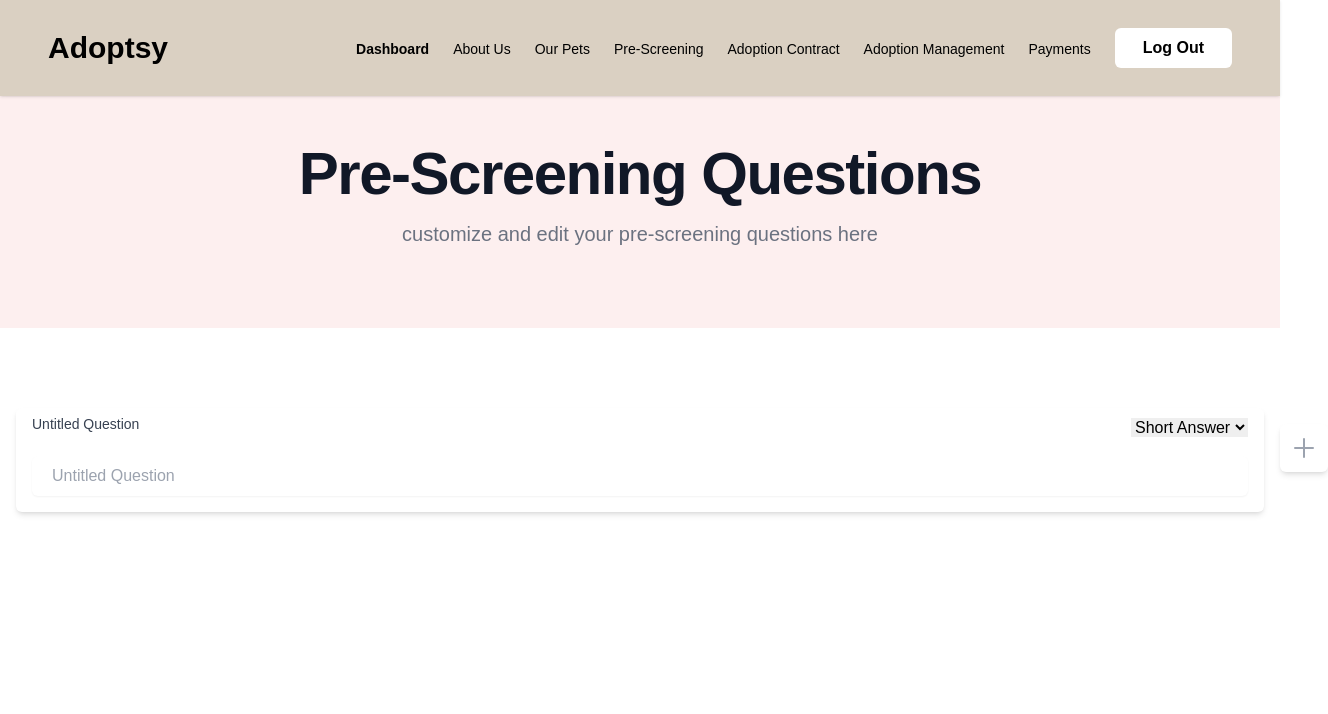
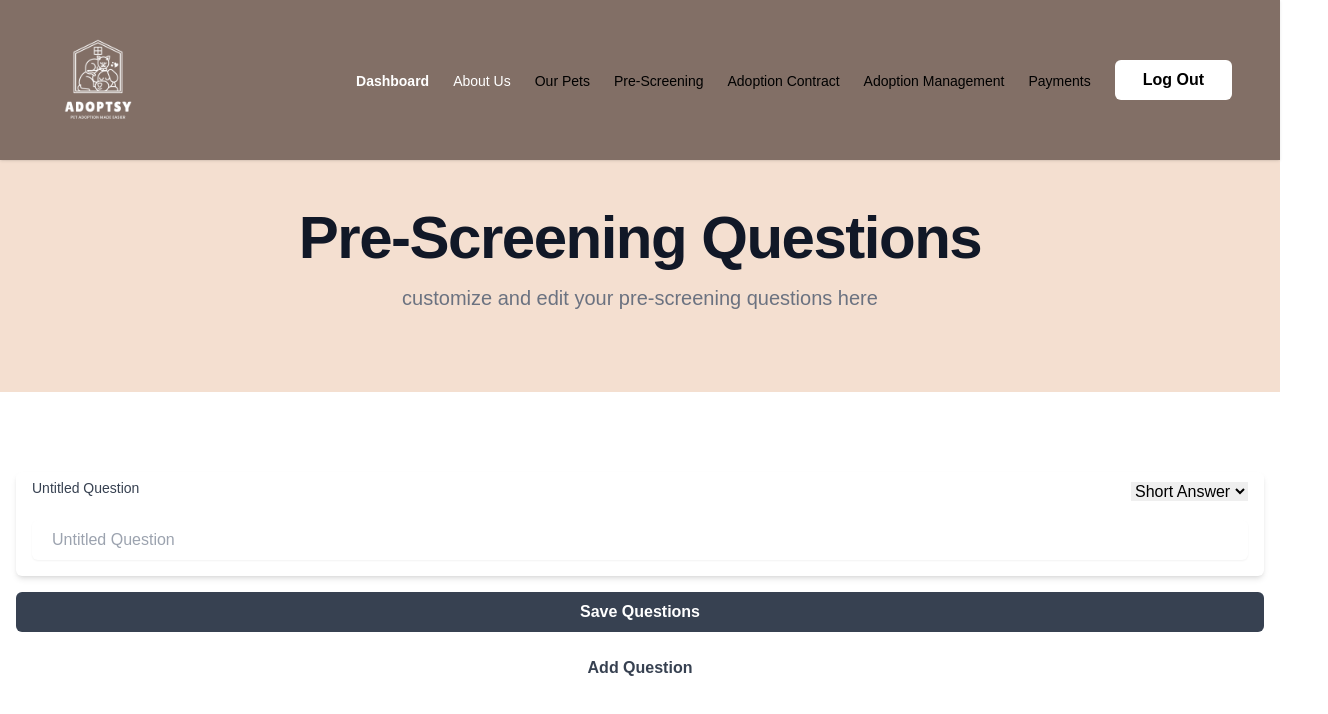
Before and after one commit to noviaantony/adoptimize, a React (Create React App) app in the folder client/: page /Prescreening in a window 1280 px wide. Shown: the top 714 px of the page, 1328 px wide, since content can reach past the window. Built offline with nearby package versions, Linux system fonts and the light colour scheme.

Commit message:
feat: Pdf uploader for adoption contract

```diff
--- a/client/package.json
+++ b/client/package.json
@@ -4,6 +4,8 @@
     "@emotion/react": "^11.10.5",
     "@emotion/styled": "^11.10.5",
     "@material-tailwind/react": "^1.2.5",
+    "@react-pdf-viewer/core": "^3.11.0",
+    "@react-pdf-viewer/default-layout": "^3.11.0",
     "@testing-library/jest-dom": "^5.16.5",
     "@testing-library/react": "^13.4.0",
     "@testing-library/user-event": "^13.5.0",
@@ -11,6 +13,7 @@
     "cdbreact": "^1.5.4",
     "flowbite": "^1.6.3",
     "framer-motion": "^8.5.3",
+    "pdfjs-dist": "^3.2.146",
     "react": "^18.2.0",
     "react-dom": "^18.2.0",
     "react-icons": "^4.7.1",
--- a/client/src/App.js
+++ b/client/src/App.js
@@ -9,7 +9,7 @@ import Home from "./screens/Home";
 import MyPets from "./screens/MyPets";
 import Prescreening from './screens/Prescreening';
 import AdoptionContract from './screens/AdoptionContract';
-
+import AdoptionManagement from './screens/AdoptionManagement'
 
 
 function App() {
@@ -18,10 +18,11 @@ function App() {
       <Navbar/>
       {/* <Home/> */}
       <Routes>
-        <Route path="/" element={<Home />} />
+        {/* <Route path="/" element={<Home />} /> */}
         <Route path="/OurPets" element={<MyPets />} />
         <Route path="/Prescreening" element={<Prescreening />} />
         <Route path="/AdoptionContract" element={<AdoptionContract />} />
+        <Route path="/AdoptionManagement" element={<AdoptionManagement />} />
       </Routes>
       <Footer/>
     </div>
--- a/client/src/components/misc/Header.jsx
+++ b/client/src/components/misc/Header.jsx
@@ -2,7 +2,7 @@ import React from 'react'
 
 const Header = ({Title, Description}) => {
   return (
-    <section class="bg-[#FDEFEF] dark:bg-gray-900">
+    <section class="bg-[#F4DFD0] dark:bg-gray-900">
       <div class="py-8 px-4 mx-auto max-w-screen-xl text-center lg:py-12 lg:px-12">
         <h1 class="mb-4 text-4xl font-extrabold tracking-tight leading-none text-gray-900 md:text-5xl lg:text-6xl dark:text-white font-nunito">
           {Title}
--- a/client/src/components/navigation/Navbar.jsx
+++ b/client/src/components/navigation/Navbar.jsx
@@ -14,7 +14,7 @@ const AuthNavbar = () => {
   // };
 
   return (
-    <nav className="shadow bg-[#DAD0C2] px-2 sm:px-4 py-2.5 w-full z-20 sticky top-0 left-0 font-default">
+    <nav className="shadow bg-[#826F66] px-2 sm:px-4 py-2.5 w-full z-20 sticky top-0 left-0 font-default">
       <div className="justify-between px-4 mx-auto lg:max-w-7xl md:items-center md:flex md:px-8">
         <div>
           <div className="flex items-center justify-between py-3 md:py-5 md:block">
@@ -22,8 +22,7 @@ const AuthNavbar = () => {
               class="toggleColour text-black my-4 leading-tight no-underline hover:no-underline font-bold text-xl lg:text-3xl text-black font-nunito"
               to=""
             >
-              {/* <img src={require("./Logo.png")} width="90rem" alt="" /> */}
-              Adoptsy
+              <img src={require("./Logo.png")} width="100rem" alt="" />
             </Link>
             <div className="md:hidden">
               <button
@@ -72,7 +71,7 @@ const AuthNavbar = () => {
             <ul className="items-center justify-center space-y-8 md:flex md:space-x-6 md:space-y-0">
               <div>
                 <Link
-                  className="text-black font-bold hover:font-bolder text-sm font-nunito"
+                  className="text-white font-bold hover:font-bolder text-sm font-nunito"
                   to="/"
                 >
                   <a href="javascript:void(0)">Dashboard</a>
@@ -81,7 +80,7 @@ const AuthNavbar = () => {
 
               <div>
                 <Link
-                  className="text-black text-sm hover:font-bolder font-nunito"
+                  className="text-white text-sm hover:font-bolder font-nunito"
                   to="/About Us"
                 >
                   <a href="javascript:void(0)">About Us</a>
@@ -124,7 +123,7 @@ const AuthNavbar = () => {
               <div>
                 <Link
                   className="text-black text-sm hover:font-bolder font-nunito"
-                  to="/Donate"
+                  to="/AdoptionManagement"
                 >
                   <a href="javascript:void(0)">Adoption Management</a>
                 </Link>
@@ -132,7 +131,7 @@ const AuthNavbar = () => {
               <div>
                 <Link
                   className="text-black text-sm hover:font-bolder font-nunito"
-                  to="/Donate"
+                  to="/Payments"
                 >
                   <a href="javascript:void(0)">Payments</a>
                 </Link>
--- a/client/src/components/prescreening/Form.jsx
+++ b/client/src/components/prescreening/Form.jsx
@@ -55,11 +55,6 @@ const Form = () => {
     }
     return (
         <div className='flex flex-col justify-between items-center px-4 h-screen w-full mt-20 font-nunito'>
-            {/* <div className='flex flex-col px-4 bg-white rounded-md justify-center item-start w-full shadow-sm border-indigo-800 border-t-8 space-y-2 h-24'>
-                <h1 className='text-3xl font-semibold'>Form Header</h1>
-                <p className='text-gray-500/80 capitalize'>Form Description</p>
-            </div> */}
-
             <div className='relative flex flex-col w-full space-y-4'>
                 {formContent.map((field) => {
                     return (
@@ -112,17 +107,24 @@ const Form = () => {
                 })}
                 <button
                 className="hover:bg-primary-500 focus:bg-primary-700 focus:text-gray-200 focus:shadow-outline focus:outline-none transition duration-300
-                px-7 py-2 w-full bg-white text-center rounded-md block sm:w-auto font-bold bg-gray-700 text-white hover:text-primary-700"
-                // onClick={logout}
+                px-7 py-2 w-full text-center rounded-md block sm:w-auto font-bold bg-gray-700 text-white hover:text-primary-700"
                 type="button"
               >
                 Save Questions
               </button>
-                <div className='absolute top-0 -right-16 flex flex-col items-center bg-white p-2 rounded-md shadow-md'>
-                    <button onClick={() => addQuestion()}>
+              <button
+                className="hover:bg-primary-500 focus:bg-primary-700  focus:shadow-outline focus:outline-none transition duration-300
+                px-7 py-2 w-full bg-white text-center rounded-md block sm:w-auto font-bold text-gray-700 hover:text-primary-700"
+                 onClick={() => addQuestion()}
+                type="button"
+              >
+                Add Question
+              </button>
+                {/* <div className='absolute top-0 -right-16 flex flex-col items-center bg-white p-2 rounded-md shadow-md'>
+                    <button>
                         <IoAdd className="w-8 h-8 text-gray-400 hover:text-indigo-500" />
                     </button>
-                </div>
+                </div> */}
             </div>
 
         </div>
--- a/client/src/index.css
+++ b/client/src/index.css
@@ -10,3 +10,27 @@ body {
   margin: 0;
   padding: 0;
 }
+
+
+*{
+  margin: 0;
+  padding: 0;
+
+}
+
+.pdf-container{
+  width: 100%;
+  height: 800px;
+  background-color: #e4e4e4;
+  overflow-y: auto;
+  display: flex;
+  justify-content: center;
+  align-items: center;
+}
+
+.error-msg{
+  width: 100%;
+  color: red;
+  font-size: 14px;
+  font-weight: 600;
+}
--- a/client/src/screens/AdoptionContract.jsx
+++ b/client/src/screens/AdoptionContract.jsx
@@ -1,10 +1,95 @@
-import React from 'react'
+import React,{useState} from 'react'
 import Header from '../components/misc/Header'
 
+// Import Worker
+import { Worker } from '@react-pdf-viewer/core';
+// Import the main Viewer component
+import { Viewer } from '@react-pdf-viewer/core';
+// Import the styles
+import '@react-pdf-viewer/core/lib/styles/index.css';
+// default layout plugin
+import { defaultLayoutPlugin } from '@react-pdf-viewer/default-layout';
+// Import styles of default layout plugin
+import '@react-pdf-viewer/default-layout/lib/styles/index.css';
+
+
 const AdoptionContract = () => {
+
+   // creating new plugin instance
+  const defaultLayoutPluginInstance = defaultLayoutPlugin();
+
+  // pdf file onChange state
+  const [pdfFile, setPdfFile]=useState(null);
+
+  // pdf file error state
+  const [pdfError, setPdfError]=useState('');
+
+
+  // handle file onChange event
+  const allowedFiles = ['application/pdf'];
+  const handleFile = (e) =>{
+    let selectedFile = e.target.files[0];
+    // console.log(selectedFile.type);
+    if(selectedFile){
+      if(selectedFile&&allowedFiles.includes(selectedFile.type)){
+        let reader = new FileReader();
+        reader.readAsDataURL(selectedFile);
+        reader.onloadend=(e)=>{
+          setPdfError('');
+          setPdfFile(e.target.result);
+        }
+      }
+      else{
+        setPdfError('Not a valid pdf: Please select only PDF');
+        setPdfFile('');
+      }
+    }
+    else{
+      console.log('please select a PDF');
+    }
+  }
+
+
   return (
     <>
       <Header Title = "Adoption Contract" Description = "edit and upload your adoption contract that adopters would need to sign prior to adoption!"/>
+      <div className="container">
+
+      {/* Upload PDF */}
+      <form>
+
+        {/* <label><h5>Upload PDF</h5></label> */}
+        <br></br>
+
+        <input type='file' className="form-control"
+        onChange={handleFile}></input>
+
+        {/* we will display error message in case user select some file
+        other than pdf */}
+        {pdfError&&<span className='text-danger'>{pdfError}</span>}
+
+      </form>
+
+      {/* View PDF */}
+      <h5>View PDF</h5>
+      <div className="viewer">
+
+        {/* render this if we have a pdf file */}
+        {pdfFile&&(
+          <Worker workerUrl="https://unpkg.com/pdfjs-dist@2.15.349/build/pdf.worker.min.js">
+            <Viewer fileUrl={pdfFile}
+            plugins={[defaultLayoutPluginInstance]}></Viewer>
+          </Worker>
+        )}
+
+        {/* render this if we have pdfFile state null   */}
+        {!pdfFile&&<>No file is selected yet</>}
+
+      </div>
+
+    </div>
+
+
 
     </>
   )
--- /dev/null
+++ b/client/src/screens/AdoptionManagement.jsx
@@ -0,0 +1,13 @@
+import React from 'react'
+import Header from '../components/misc/Header'
+
+const AdoptionManagement = () => {
+  return (
+    <div>
+      <Header Title = "Adoption Management" Description = "keep track of all interested adopters and the status of their adoption requests here!"/>
+
+    </div>
+  )
+}
+
+export default AdoptionManagement;
```
Also changed, not shown: client/src/components/navigation/Logo.png (added), 1 other file (tests, documents, lock files or other folders).
